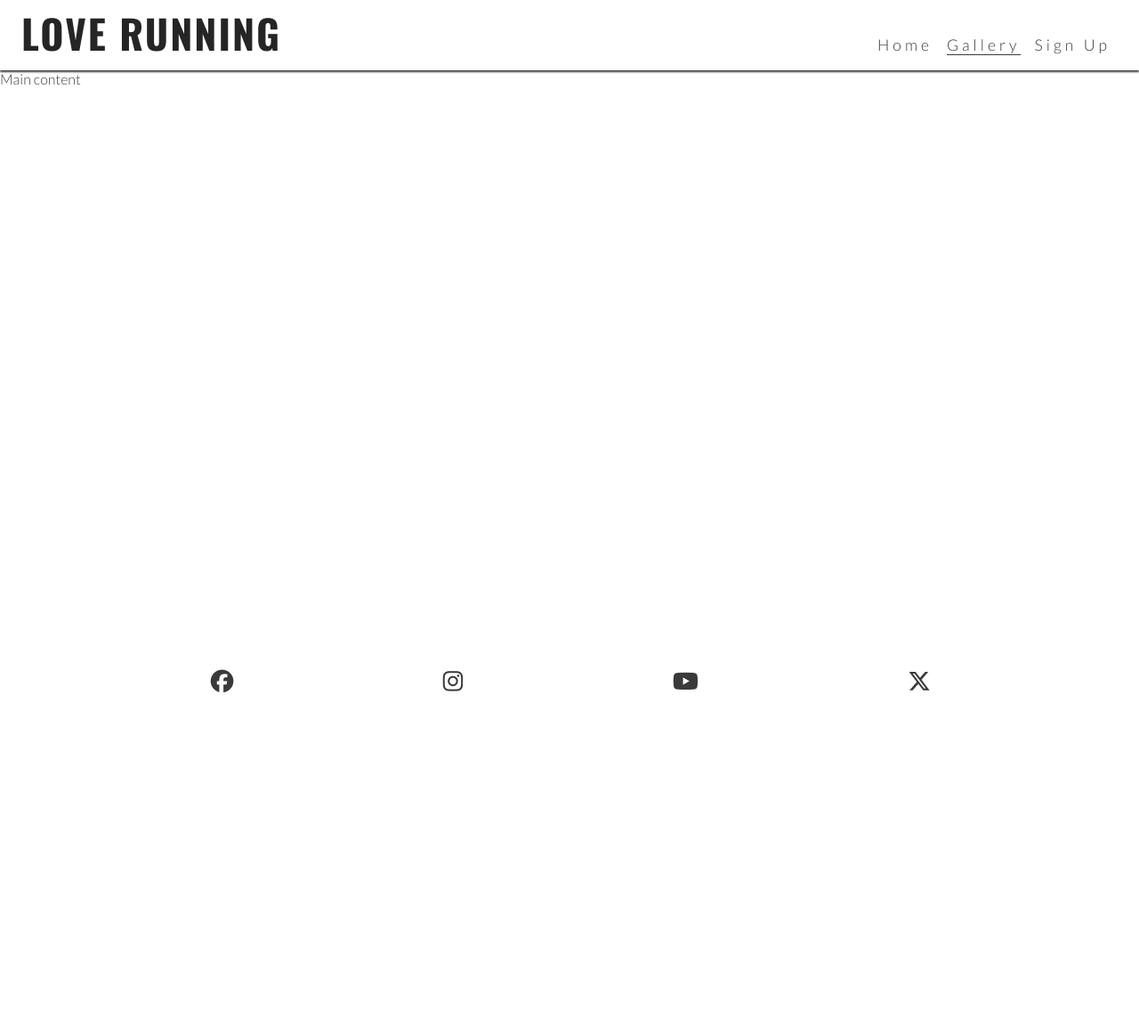
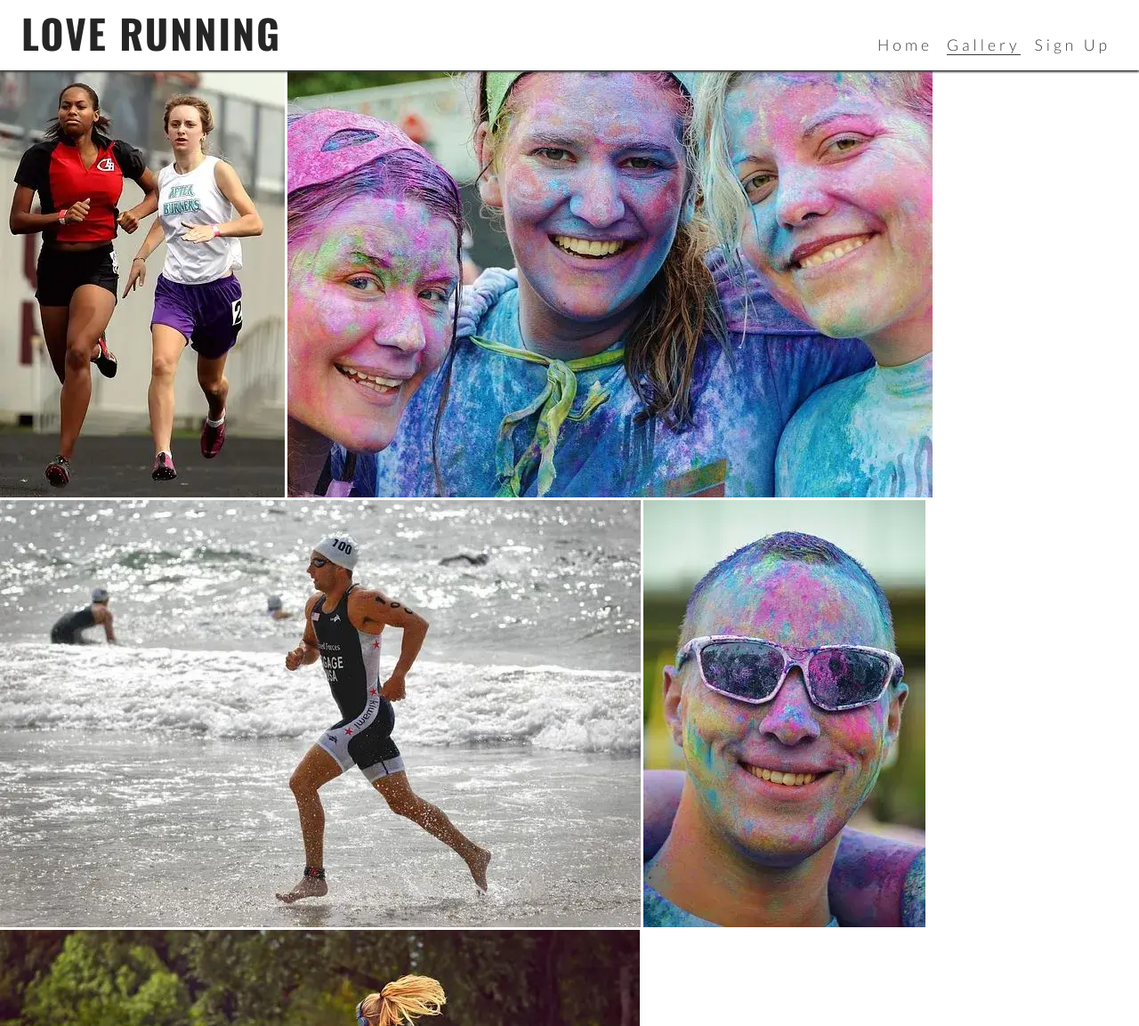
Before and after one commit to christinalicence/love-running, a plain HTML site: page gallery.html in a window 1280 px wide. Shown: the top 1153 px of the page at 89% size. Before the commit the page ends 800 px from the top, so only its background shows below. Drawn offline with nearby package versions, Linux system fonts and the light colour scheme.

Commit message:
uploaded photos for gallery

```diff
--- a/gallery.html
+++ b/gallery.html
@@ -57,7 +57,22 @@
     </header>
 
     <!-- Main content -->
-    <main>Main content</main>
+    <main>
+      <section id="gallery">
+        <div id="photos">
+          <img src="assets/images/athletes.webp" alt="Two athletes running together">
+          <img src="assets/images/girls.webp" alt="Three girls at charity paint running festival">
+          <img src="assets/images/runner3.webp" alt="Solo male runner jogging on beach">
+          <img src="assets/images/man.webp" alt="Man at charity paint running festival">
+          <img src="assets/images/runner1.webp" alt="Solo female runner jogging through Phoenix Park">
+          <img src="assets/images/runner2.webp" alt="Runners competing in marathon">
+          <img src="assets/images/runner4.webp" alt="Solo female runner jogging on beach">
+          <img src="assets/images/running_gang.webp" alt="Large group of runners taking part in a marathon on a rainy day">
+          <img src="assets/images/mud-run.webp" alt="Two women runners taking a muddy selfie after the Mud Runners championship">
+        </div>
+
+      </section>
+    </main>
 
     <!-- Footer -->
     <footer>
```
Also changed, not shown: assets/images/athletes.webp (added), assets/images/girls.webp (added), assets/images/man.webp (added), assets/images/mud-run.webp (added), assets/images/runner1.webp (added), assets/images/runner2.webp (added), assets/images/runner3.webp (added), assets/images/runner4.webp (added), assets/images/running_gang.webp (added), 3 other files.
